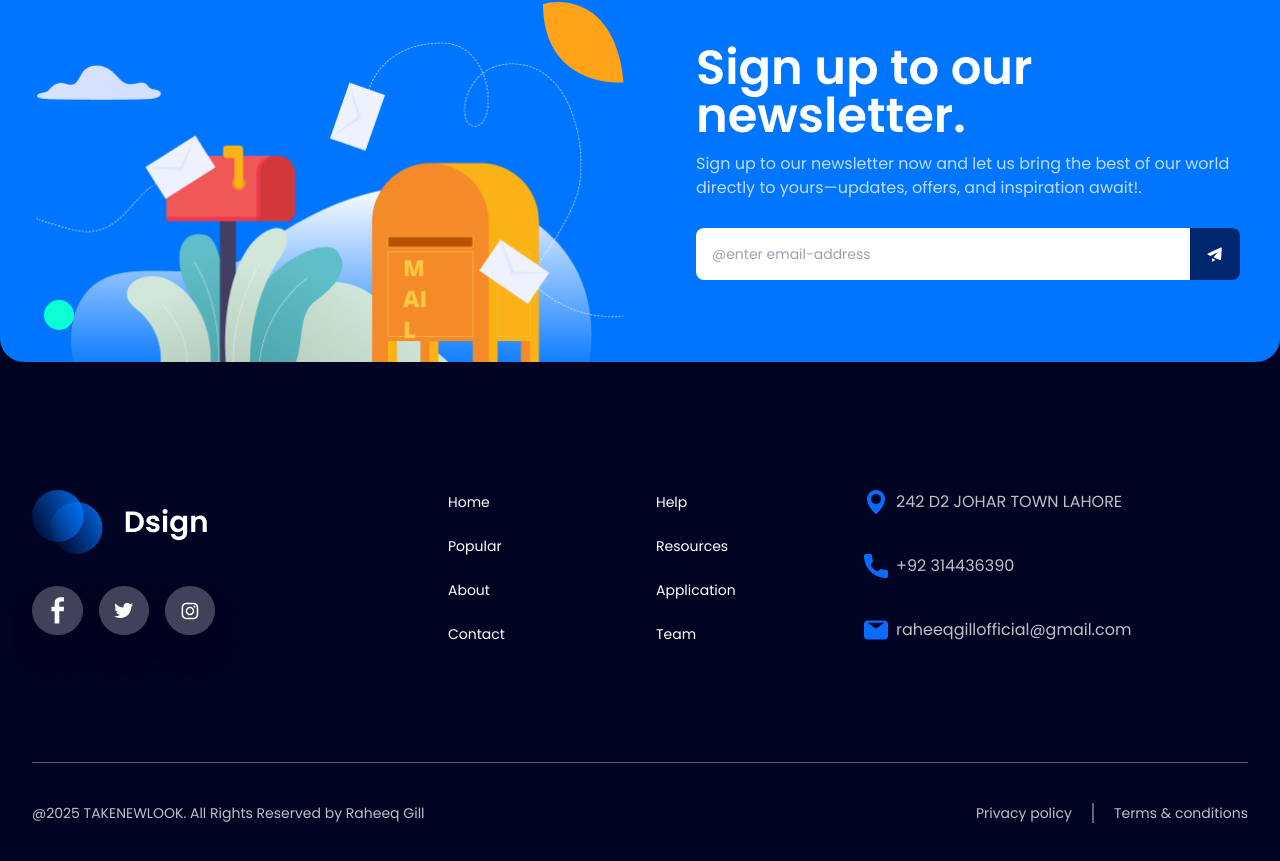
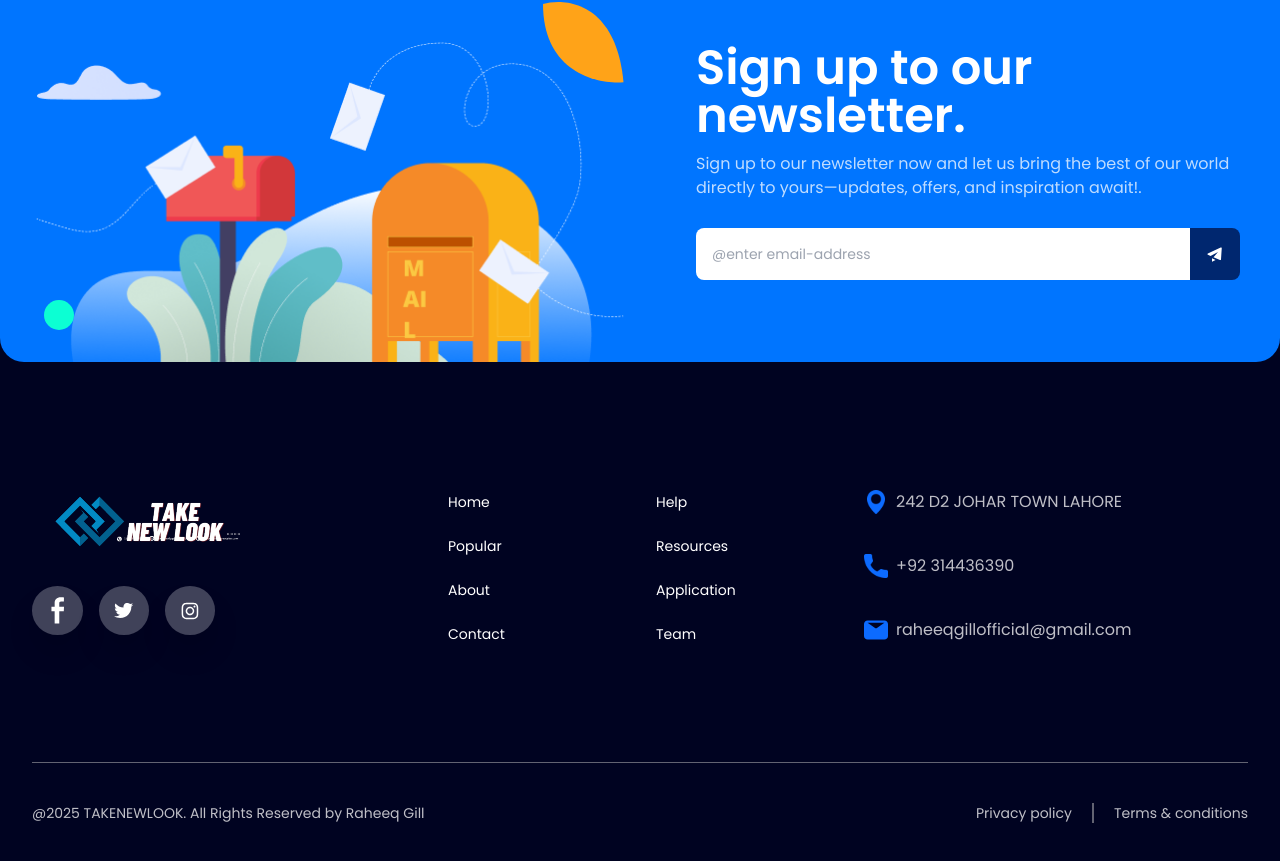
Before and after one commit to Hi-Buy-Shopping/take-new-look, a React (Vite) app: page / in a window 1280 px wide. Shown: the part 6353-7214 px from the top of the page. Built offline with nearby package versions, Linux system fonts and the light colour scheme.

Commit message:
replace footer logo with updated asset

```diff
--- a/src/components/Footer/Footer.jsx
+++ b/src/components/Footer/Footer.jsx
@@ -22,7 +22,7 @@ const footer = () => {
                     {/* COLUMN-1 */}
 
                     <div className='col-span-4 md:col-span-12 lg:col-span-4'>
-                        <img src={'/assets/footer/logo.svg'} alt="logo" className='pb-8' />
+                        <img src={'/assets/logo/logo-white.png'} alt="logo" className='pb-8' />
                         <div className='flex gap-4'>
                             <Link href="https://facebook.com" className='footer-fb-icons'>
                                 <img src={'/assets/footer/facebook.svg'} alt="facebook" width={15} height={20} />
```
Also changed, not shown: public/assets/logo/logo-white.png (added).
